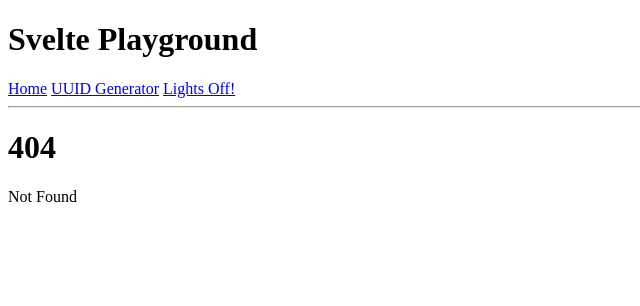
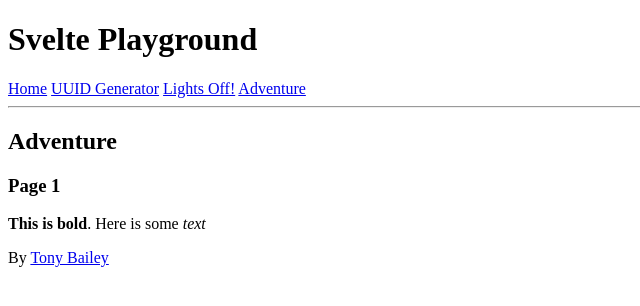
Before and after one commit to TonyBaileyDev/svelte-playground, a SvelteKit app: page /adventure in a window 1280 px wide. Before the commit this address had no page. Shown: the top 306 px of the page, without its empty margins (0-640 px from the left). Built offline with nearby package versions, Linux system fonts and the light colour scheme.

Commit message:
Start an adventure game

```diff
--- a/package.json
+++ b/package.json
@@ -31,6 +31,8 @@
     },
     "type": "module",
     "dependencies": {
+        "@types/marked": "^5.0.0",
+        "marked": "^5.1.0",
         "uuid": "^9.0.0"
     }
 }
--- a/src/routes/+layout.svelte
+++ b/src/routes/+layout.svelte
@@ -1,10 +1,14 @@
 <h1>Svelte Playground</h1>
+
 <nav>
 	<a href="/">Home</a>
 	<a href="/uuid">UUID Generator</a>
     <a href="/lights-off">Lights Off!</a>
+    <a href="/adventure">Adventure</a>
 </nav>
 
 <hr />
 
 <slot />
+
+<p>By <a href="https://www.tonybailey.dev/">Tony Bailey</a></p>
--- /dev/null
+++ b/src/routes/adventure/+page.svelte
@@ -0,0 +1,7 @@
+<script>
+    import Page from './page.svelte';
+</script>
+
+<h2>Adventure</h2>
+
+<Page></Page>
--- /dev/null
+++ b/src/routes/adventure/page.svelte
@@ -0,0 +1,15 @@
+<script>
+    //import "$lib/adventure/models/page.js"
+    import { marked } from 'marked';
+    export let title = "Page 1";
+    let markdown = "**This is bold**.\nHere is some _text_";
+    let parsed = marked.parse(markdown);
+</script>
+
+<h3>{title}</h3>
+
+{@html parsed}
+
+<style>
+
+</style>
--- a/src/routes/lights-off/+page.svelte
+++ b/src/routes/lights-off/+page.svelte
@@ -67,7 +67,7 @@
     newGame();
 </script>
 
-<h1>Lights off!</h1>
+<h2>Lights off!</h2>
 <p>Turn off all the lights to win.</p>
 <div class="grid">
     <Light on={lights[0][0]} on:click={() => handleClick(0, 0)} />
--- a/src/routes/uuid/uuid.svelte
+++ b/src/routes/uuid/uuid.svelte
@@ -35,7 +35,7 @@
 
 
 {#if showDescription}
-	<h1>UUID Generator</h1>
+	<h2>UUID Generator</h2>
 	<p>Generate some UUIDs.</p>
 {/if}
 
```
Also changed, not shown: 1 other file (tests, documents, lock files or other folders).
